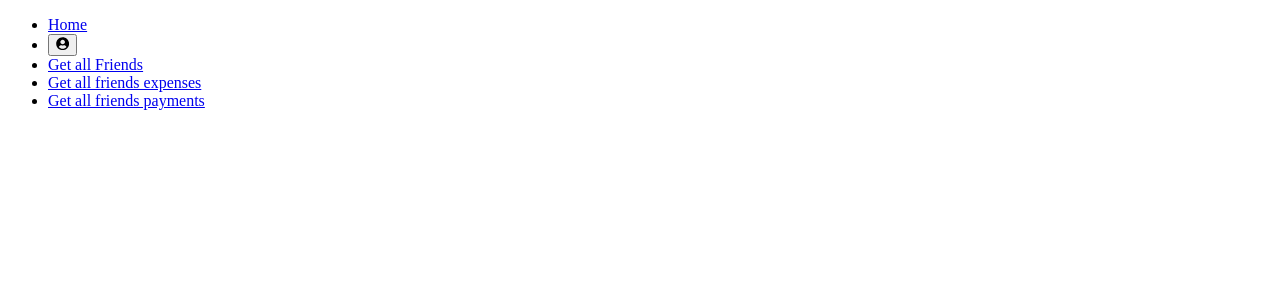
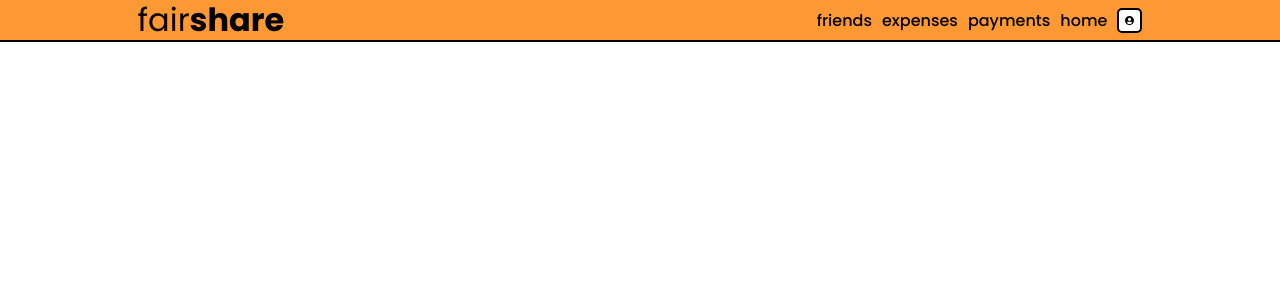
Before and after one commit to OrangeTabia/fairshare, a React (Vite) app in the folder frontend/: page / in a window 1280 px wide. Shown: the top 300 px of the page. Built offline with nearby package versions, Linux system fonts and the light colour scheme; no server answers.

Commit message:
layout and navigation component stylings added

```diff
--- a/frontend/index.html
+++ b/frontend/index.html
@@ -3,7 +3,10 @@
   <head>
     <meta charset="UTF-8" />
     <meta name="viewport" content="width=device-width, initial-scale=1.0" />
-    <title>Auth Me</title>
+    <link rel="preconnect" href="https://fonts.googleapis.com">
+    <link rel="preconnect" href="https://fonts.gstatic.com" crossorigin>
+    <link href="https://fonts.googleapis.com/css2?family=Poppins:ital,wght@0,100;0,200;0,300;0,400;0,500;0,600;0,700;0,800;0,900;1,100;1,200;1,300;1,400;1,500;1,600;1,700;1,800;1,900&display=swap" rel="stylesheet">
+    <title>fairshare</title>
   </head>
   <body>
     <div id="root"></div>
--- a/frontend/src/components/Navigation/Navigation.css
+++ b/frontend/src/components/Navigation/Navigation.css
@@ -1,3 +1,61 @@
 .profile-dropdown {
   position: absolute;
 }
+
+.nav-header {
+  margin: 0;
+  padding: 0;
+
+  display: flex;
+  flex-flow: row nowrap;
+  justify-content: right;
+  align-items: center;
+  gap: 10px;
+}
+
+.nav-header a {
+  font-size: 1rem;
+  font-weight: 500;
+  color: black;
+  text-decoration: none;
+  user-select: none;
+
+  display: inline-block;
+  position: relative;
+}
+
+.animated-text-underline::after {
+  height: 4px;
+  width: 100%;
+
+  content: '';
+  position: absolute;
+  bottom: 0;
+  left: 0;
+
+  background-color: white;
+
+  transform: scaleX(0);
+  transform-origin: bottom right;
+  transition: transform 0.2s ease-out;
+}
+
+.animated-text-underline:hover::after {
+  transform: scaleX(1);
+  transform-origin: bottom left;
+}
+
+.profile-button {
+  width: 25px;
+  height: 25px;
+
+  display: flex;
+  justify-content: center;
+  align-items: center;
+
+  background-color: white;
+  border: 2px solid black;
+  border-radius: 5px;
+
+  cursor: pointer;
+}
--- a/frontend/src/components/Navigation/Navigation.jsx
+++ b/frontend/src/components/Navigation/Navigation.jsx
@@ -4,24 +4,21 @@ import "./Navigation.css";
 
 function Navigation() {
   return (
-    <ul>
-      <li>
-        <NavLink to="/">Home</NavLink>
-      </li>
-
-      <li>
-        <ProfileButton />
-      </li>
-      <li className="nav-li">
-        <a href='/api/friends'>Get all Friends</a>
-      </li>
-      <li className="nav-li">
-        <a href='/api/friends_expenses'>Get all friends expenses</a>
-      </li>
-      <li className="nav-li">
-        <a href='/api/payments'>Get all friends payments</a>
-      </li>
-    </ul>
+    <nav className="nav-header">
+      <a href="/api/friends">
+        <span className="animated-text-underline">friends</span>
+      </a>
+      <a href="/api/friends_expenses">
+        <span className="animated-text-underline">expenses</span>
+      </a>
+      <a href="/api/payments">
+        <span className="animated-text-underline">payments</span>
+      </a>
+      <NavLink to="/">
+        <span className="animated-text-underline">home</span>
+      </NavLink>
+      <ProfileButton />
+    </nav>
   );
 }
 
--- a/frontend/src/components/Navigation/ProfileButton.jsx
+++ b/frontend/src/components/Navigation/ProfileButton.jsx
@@ -41,8 +41,8 @@ function ProfileButton() {
 
   return (
     <>
-      <button onClick={toggleMenu}>
-        <FaUserCircle />
+      <button onClick={toggleMenu} className="profile-button">
+        <FaUserCircle size={15} />
       </button>
       {showMenu && (
         <ul className={"profile-dropdown"} ref={ulRef}>
--- a/frontend/src/index.css
+++ b/frontend/src/index.css
@@ -1 +1,62 @@
-/* TODO: Add sitewide styles */
+:root {
+    --theme-white: #FAFAFA;
+    --theme-l-gray: #DEDEDE;
+    --theme-m-gray: #525252;
+    --theme-d-gray: #1A1A1A;
+    --theme-blue: #49AEF1;
+    --theme-orange: #FD9934;
+}
+
+* {
+    box-sizing: border-box;
+    font-family: 'Poppins', sans-serif;
+}
+
+html, body {
+    margin: 0;
+    padding: 0;
+    position: fixed;
+    top: 42px; /* Adjust for header position */
+}
+
+header {
+    position: fixed;
+    top: 0;
+    left: 0;
+    width: 100%;
+    height: 42px;
+    padding: 0 4px;
+
+    display: flex;
+    justify-content: center;
+
+    background-color: var(--theme-orange);
+    border-bottom: 2px solid black;
+}
+
+#header-contents {
+    width: 100%;
+    max-width: 100ch;
+    height: 100%;
+    margin: 0;
+    padding: 0;
+
+    display: flex;
+    justify-content: space-between;
+    align-items: center;
+}
+
+#site-name {
+    font-size: 2rem;
+    line-height: 2rem;
+    color: black;
+    user-select: none;
+}
+
+#site-name-1 {
+    font-weight: 400;
+}
+
+#site-name-2 {
+    font-weight: 700;
+}
--- a/frontend/src/router/Layout.jsx
+++ b/frontend/src/router/Layout.jsx
@@ -15,7 +15,12 @@ export default function Layout() {
   return (
     <>
       <ModalProvider>
-        <Navigation />
+        <header>
+          <div id="header-contents">
+            <p id="site-name"><span id="site-name-1">fair</span><span id="site-name-2">share</span></p>
+            <Navigation />
+          </div>
+        </header>
         {isLoaded && <Outlet />}
         <Modal />
       </ModalProvider>
--- a/frontend/src/router/index.jsx
+++ b/frontend/src/router/index.jsx
@@ -9,7 +9,7 @@ export const router = createBrowserRouter([
     children: [
       {
         path: "/",
-        element: <h1>Welcome!</h1>,
+        element: <h1>Landing Page</h1>,
       },
       {
         path: "login",
```
Also changed, not shown: frontend/src/redux/csrf.js (added, +27 -0 lines), 5 other files (tests, documents, lock files or other folders).
